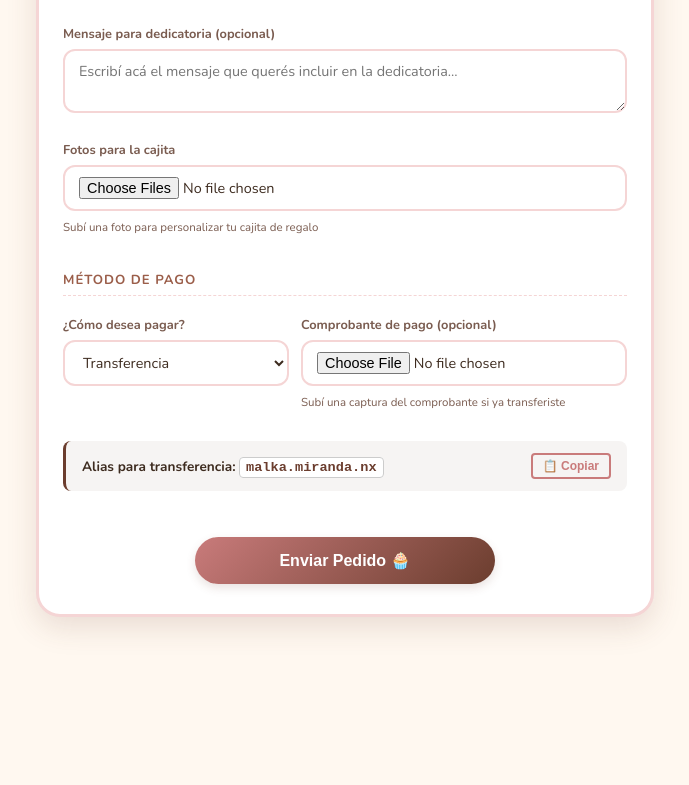
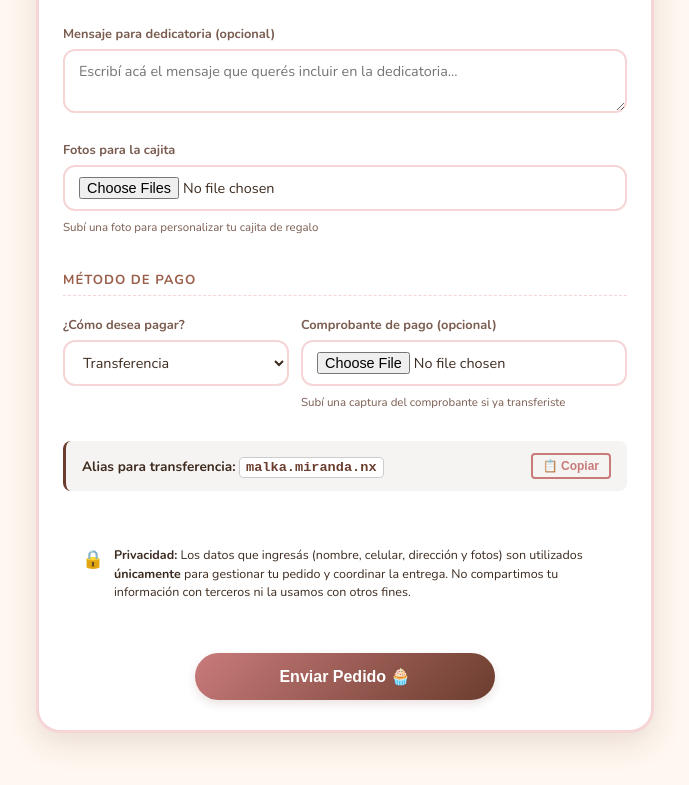
Before and after one commit to SirErickson20/ricuritas-pedidos, a website: page index.html in a window 1280 px wide. Shown: the part 936-1721 px from the top of the page, without its empty margins (295-984 px from the left). Before the commit the page ends 1697 px from the top, so only its background shows below. Drawn offline with nearby package versions, Linux system fonts and the light colour scheme; a web font is replaced by a local one.

Commit message:
Agregar aviso de privacidad en el formulario de clientes

```diff
--- a/index.html
+++ b/index.html
@@ -1299,7 +1299,14 @@
             </button>
           </div>
 
-          <div style="margin-top: 30px; text-align: center;">
+          <div style="margin-top: 24px; padding: 14px 18px; background: rgba(255,255,255,0.04); border: 1px solid rgba(255,255,255,0.1); border-radius: 10px; display: flex; align-items: flex-start; gap: 10px;">
+            <span style="font-size: 1.1rem; flex-shrink: 0; margin-top: 1px;">🔒</span>
+            <p style="margin: 0; font-size: 0.78rem; color: var(--text-muted); line-height: 1.5;">
+              <strong style="color: var(--text-secondary);">Privacidad:</strong> Los datos que ingresás (nombre, celular, dirección y fotos) son utilizados <strong style="color: var(--text-secondary);">únicamente</strong> para gestionar tu pedido y coordinar la entrega. No compartimos tu información con terceros ni la usamos con otros fines.
+            </p>
+          </div>
+
+          <div style="margin-top: 20px; text-align: center;">
             <button type="submit" class="btn-primary" style="width: 100%; max-width: 300px; padding: 14px; font-size: 1rem; border-radius: 30px;">Enviar Pedido 🧁</button>
           </div>
         </form>
```
